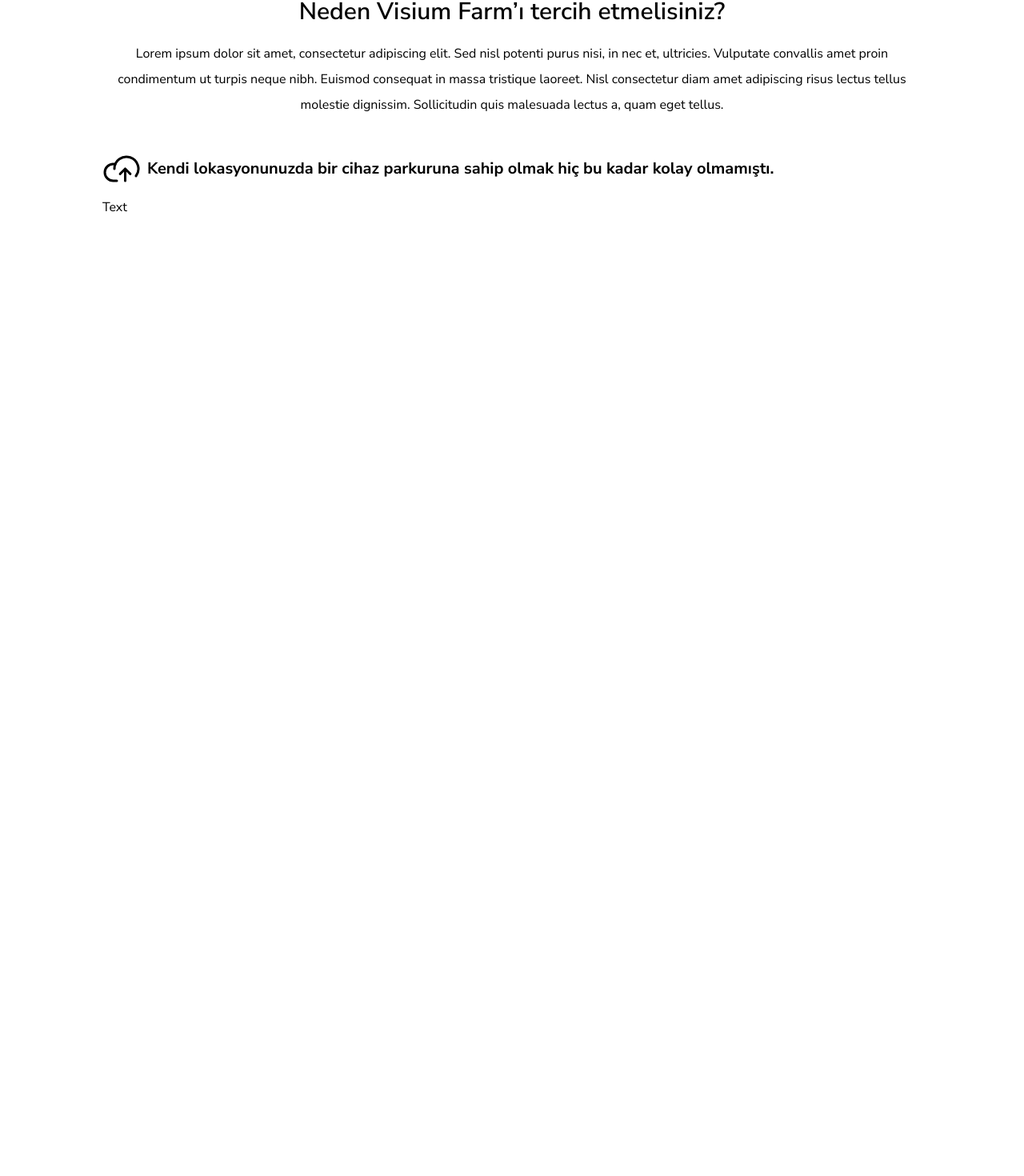
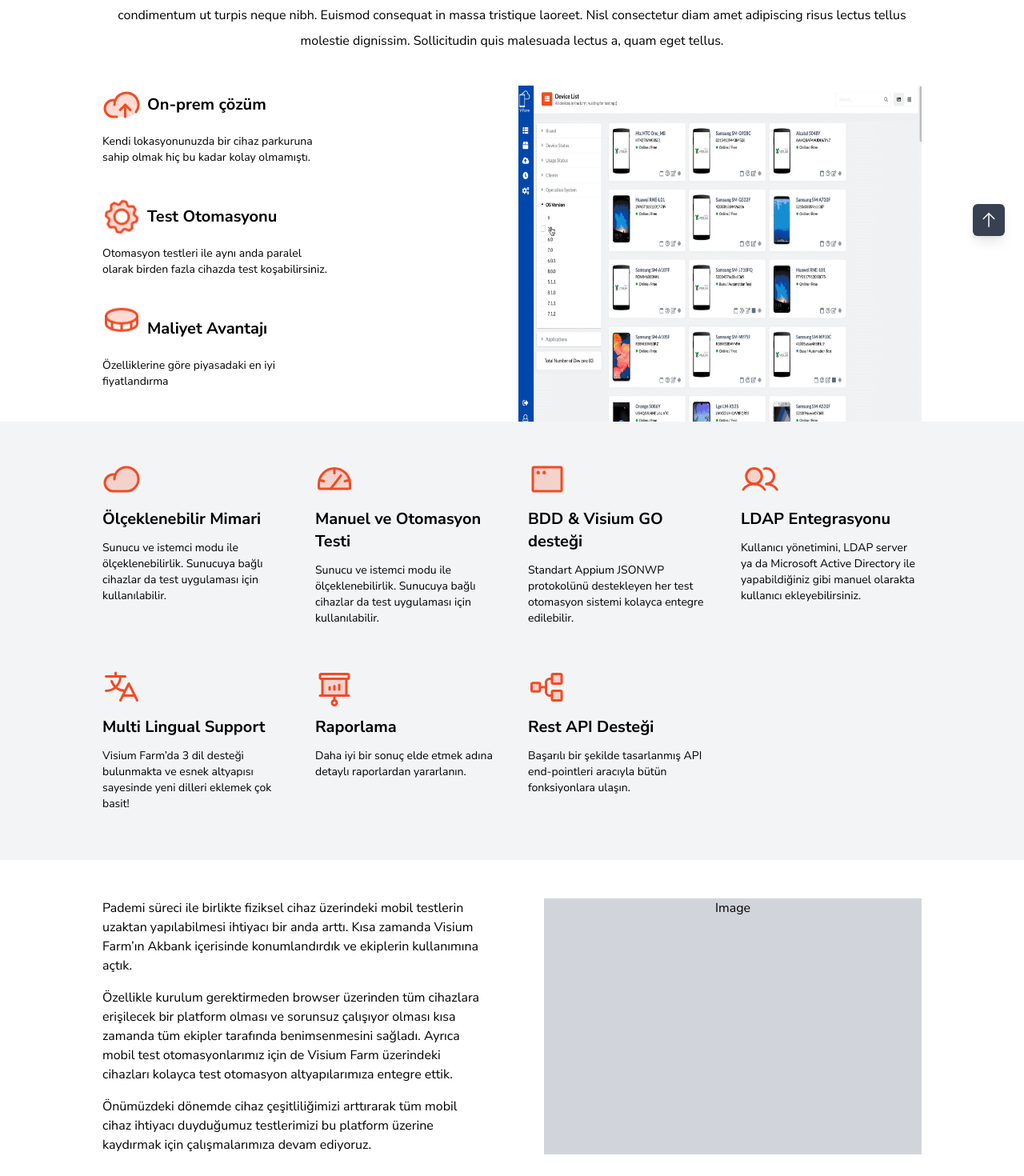
Before and after one commit to arda-e/vLabsWeb, a Next.js app in the folder vlabsweb/: page /products/visiumfarm in a window 1280 px wide. Shown: the part 489-1959 px from the top of the page at 80% size. Before the commit the page ends 800 px from the top, so only its background shows below. Built offline with nearby package versions, Linux system fonts and the light colour scheme.

Commit message:
product page continued

```diff
--- a/vlabsweb/components/Products/ProductHeroSection.js
+++ b/vlabsweb/components/Products/ProductHeroSection.js
@@ -3,15 +3,15 @@
 
     return (
     textPosition === "center" ?
-        <section className="flex bg-gradient-to-r from-red-600 to-yellow-600 flex-col items-center bg-gray-300 justify-center h-80 px- md:px-32">
+        <section className="flex bg-gradient-to-r from-red-600 to-yellow-600 flex-col items-center bg-gray-300 justify-center h-60 px- md:px-32">
             <div className="flex flex-col">
-                <div className="text-white text-4xl md:text-5xl font-semibold text-center">{heading}</div>
+                <div className="text-white text-4xl md:text-5xl font-bold text-center">{heading}</div>
                 <div className="text-white text-md md:text-xl font-normal text-center mt-2">{subheading}</div>
             </div>
         </section> :
-            <section className="flex bg-gradient-to-r from-red-600 to-yellow-600 flex-col items-start bg-gray-300 justify-center h-80 px-8 md:px-32">
+            <section className="flex bg-gradient-to-r from-red-600 to-yellow-600 flex-col items-start bg-gray-300 justify-center h-60 px-8 md:px-32">
             <div className="flex flex-col">
-                <div className="text-white text-4xl md:text-5xl font-semibold text-left">{heading}</div>
+                <div className="text-white text-4xl md:text-5xl font-bold text-left">{heading}</div>
                 <div className="text-white text-md md:text-xl font-normal text-left mt-2">{subheading}</div>
             </div>
         </section>
--- a/vlabsweb/components/SecondaryMenu.js
+++ b/vlabsweb/components/SecondaryMenu.js
@@ -1,6 +1,6 @@
 const SecondaryMenu = () => {
     return (
-        <div className="flex bg-gray-200 items-center h-16">
+        <div className="top-0 flex bg-gray-200 items-center h-16">
             <div className="flex flex-row mx-32 self-stretch">
                 <div className="flex text-gray-700 text-2xl self-center font-semibold">
                     Manage
--- a/vlabsweb/pages/products/visiumfarm.js
+++ b/vlabsweb/pages/products/visiumfarm.js
@@ -1,9 +1,11 @@
 import ProductHeroSection from "../../components/Products/ProductHeroSection"
 import SecondaryMenu from "../../components/SecondaryMenu"
 import Head from 'next/head'
+import Image from 'next/image'
 import Text_Main from "../../components/Text/Text_Main"
 import H2 from "../../components/Text/H2"
-import { CloudArrowUp } from 'phosphor-react'
+import { AppWindow, Book, Cloud, CloudArrowUp, Coin, Database, Gauge, Gear, ProjectorScreenChart, Translate, TreeStructure, Users } from 'phosphor-react'
+import ScrollUpBtn from "../../components/Products/ScrollUpBtn"
 
 const visiumfarm = () => {
     return (
@@ -12,29 +14,97 @@
                 <title>Visium Farm: On-Prem Cihaz Parkuru Çözümü</title>
             </head>
             <section>
-            <SecondaryMenu name="Farm"/>
+                <SecondaryMenu name="Farm" />
             </section>
-            <ProductHeroSection heading="On-Prem Cihaz Parkuru Çözümü" subheading="gerçej cihazlarda manuel testlerle karmaşık text senaryolarının üstesinden gelin veya paralel olarak çok sayıda otomasyon testi koşturun." backgroundSrc="" textPosition="left"/>
+            <ProductHeroSection heading="On-Prem Cihaz Parkuru Çözümü" subheading="gerçej cihazlarda manuel testlerle karmaşık text senaryolarının üstesinden gelin veya paralel olarak çok sayıda otomasyon testi koşturun." backgroundSrc="" textPosition="left" />
             <section className="mt-10 mx-32">
                 <H2 allign="center">Neden Visium Farm’ı tercih etmelisiniz?</H2>
                 <Text_Main allign="center">
                     Lorem ipsum dolor sit amet, consectetur adipiscing elit. Sed nisl potenti purus nisi, in nec et, ultricies. Vulputate convallis amet proin condimentum ut turpis neque nibh. Euismod consequat in massa tristique laoreet. Nisl consectetur diam amet adipiscing risus lectus tellus molestie dignissim. Sollicitudin quis malesuada lectus a, quam eget tellus.
             </Text_Main>
             </section>
-        <section className="mt-10 mx-32">
-            <div className="flex">
-                <div className="flex flex-col">
+            <section className="mt-10 flex flex-row mx-32 space-x-4">
+                <div className="flex flex-col w-1/2 ">
+                    {/*  */}
+                    <div className="flex w-72 mb-10 flex-col">
                         <div className="flex flex-row mb-3 items-center">
-                        <div className="flex mr-2 "><CloudArrowUp size={48} /></div>
-                        <div className="flex font-bold text-xl">Kendi lokasyonunuzda bir cihaz parkuruna sahip olmak hiç bu kadar kolay olmamıştı.
-
+                            <div className="flex mr-2 "><CloudArrowUp size={48} weight="duotone" color="#f54a23" /></div>
+                            <div className="flex font-bold text-xl">On-prem çözüm</div>
+                        </div>
+                        <div className="font-normal text-sm">Kendi lokasyonunuzda bir cihaz parkuruna sahip olmak hiç bu kadar kolay olmamıştı.</div>
+                    </div>
+                    {/*  */}
+                    <div className="flex w-72 mb-10 flex-col">
+                        <div className="flex flex-row mb-3 items-center">
+                            <div className="flex mr-2 animate-spin "><Gear size={48} weight="duotone" color="#f54a23" /></div>
+                            <div className="flex font-bold text-xl">Test Otomasyonu</div>
+                        </div>
+                        <div className="font-normal text-sm">Otomasyon testleri ile aynı anda paralel olarak birden fazla cihazda test koşabilirsiniz.</div>
+                    </div>
+                    {/*  */}
+                    <div className="flex w-72 mb-10 flex-col">
+                        <div className="flex flex-row mb-3 items-center">
+                            <div className="flex mr-2 animate-bounce"><Coin size={48} weight="duotone" color="#f54a23" /></div>
+                            <div className="flex font-bold text-xl">Maliyet Avantajı</div>
+                        </div>
+                        <div className="font-normal text-sm">Özelliklerine göre piyasadaki en iyi fiyatlandırma</div>
                     </div>
                 </div>
-                    <div>Text</div>
+                <div className="flex w-1/2">
+                    <Image className="flex" src="/img/GifFarmDevMan.gif" height="100%" width="1000" />
+                </div>
+            </section>
+            <section className="px-32 py-12 gap-10 bg-gray-100 grid grid-cols-4">
+                <div className="flex flex-col mb-3 space-y-3 items-start">
+                    <Cloud size={48} weight="duotone" color="#f54a23" />
+                    <div className="flex font-bold text-xl">Ölçeklenebilir Mimari</div>
+                    <div className="font-normal text-sm">Sunucu ve istemci modu ile ölçeklenebilirlik. Sunucuya bağlı cihazlar da test uygulaması için kullanılabilir.</div>
+                </div>
+                <div className="flex flex-col mb-3 space-y-3 items-start">
+                    <Gauge size={48} weight="duotone" color="#f54a23" />
+                    <div className="flex font-bold text-xl">Manuel ve Otomasyon Testi</div>
+                    <div className="font-normal text-sm">Sunucu ve istemci modu ile ölçeklenebilirlik. Sunucuya bağlı cihazlar da test uygulaması için kullanılabilir.</div>
+                </div>
+                <div className="flex flex-col mb-3 space-y-3 items-start">
+                    <AppWindow size={48} weight="duotone" color="#f54a23" />
+                    <div className="flex font-bold text-xl">BDD &amp; Visium GO desteği​</div>
+                    <div className="font-normal text-sm">Standart Appium JSONWP protokolünü destekleyen her test otomasyon sistemi kolayca entegre edilebilir.</div>
+                </div>
+                <div className="flex flex-col mb-3 space-y-3 items-start">
+                    <Users size={48} weight="duotone" color="#f54a23" />
+                    <div className="flex font-bold text-xl">LDAP Entegrasyonu</div>
+                    <div className="font-normal  text-sm">Kullanıcı yönetimini, LDAP server ya da Microsoft Active Directory ile yapabildiğiniz gibi manuel olarakta kullanıcı ekleyebilirsiniz.</div>
+                </div>
+                <div className="flex flex-col mb-3 space-y-3 items-start">
+                    <Translate size={48} weight="duotone" color="#f54a23" />
+                    <div className="flex font-bold mt-3 text-xl">Multi Lingual Support</div>
+                    <div className="font-normal  text-sm">Visium Farm’da  3 dil desteği bulunmakta ve esnek altyapısı sayesinde yeni dilleri eklemek çok basit!</div>
+                </div>
+                <div className="flex flex-col mb-3 space-y-3  items-start">
+                    <ProjectorScreenChart size={48} weight="duotone" color="#f54a23" />
+                    <div className="flex font-bold text-xl">Raporlama</div>
+                    <div className="font-normal text-sm">Daha iyi bir sonuç elde etmek adına detaylı raporlardan yararlanın.</div>
+                </div>
+                <div className="flex flex-col mb-3 space-y-3 items-start">
+                    <TreeStructure size={48} weight="duotone" color="#f54a23" />
+                    <div className="flex font-bold text-xl">Rest API Desteği</div>
+                    <div className="font-normal text-sm">Başarılı bir şekilde tasarlanmış API end-pointleri aracıyla bütün fonksiyonlara ulaşın.</div>
+                </div>
+            </section>
+            <section id="case-study" className="px-32 py-12 flex flex-row">
+                <div className="flex flex-col w-1/2 space-y-4 mr-10">
+                    <div className="">Pademi süreci ile birlikte fiziksel cihaz üzerindeki mobil testlerin uzaktan yapılabilmesi ihtiyacı bir anda arttı. Kısa zamanda Visium Farm’ın Akbank içerisinde konumlandırdık ve ekiplerin kullanımına açtık.</div>
+                    <div> Özellikle kurulum gerektirmeden browser üzerinden tüm cihazlara erişilecek bir platform olması ve sorunsuz çalışıyor olması kısa zamanda tüm ekipler tarafında benimsenmesini sağladı. Ayrıca mobil test otomasyonlarımız için de Visium Farm üzerindeki cihazları kolayca test otomasyon altyapılarımıza entegre ettik.</div>
+                    <div>
+                    Önümüzdeki dönemde cihaz çeşitliliğimizi arttırarak tüm mobil cihaz ihtiyacı duyduğumuz testlerimizi bu platform üzerine kaydırmak için çalışmalarımıza devam ediyoruz.
                     </div>
                 </div>
-            <div className="flex"></div>
+                <div className="flex w-1/2 ml-10 ">
+                    <div className="flex w-full h-full justify-center place-self-center bg-gray-300">Image</div>
+                </div>
+
             </section>
+            <ScrollUpBtn />
         </>
     )
 }
```
Also changed, not shown: vlabsweb/public/img/GifFarmDevMan.gif (added). Lines whose indentation alone changed are shown as unchanged.
